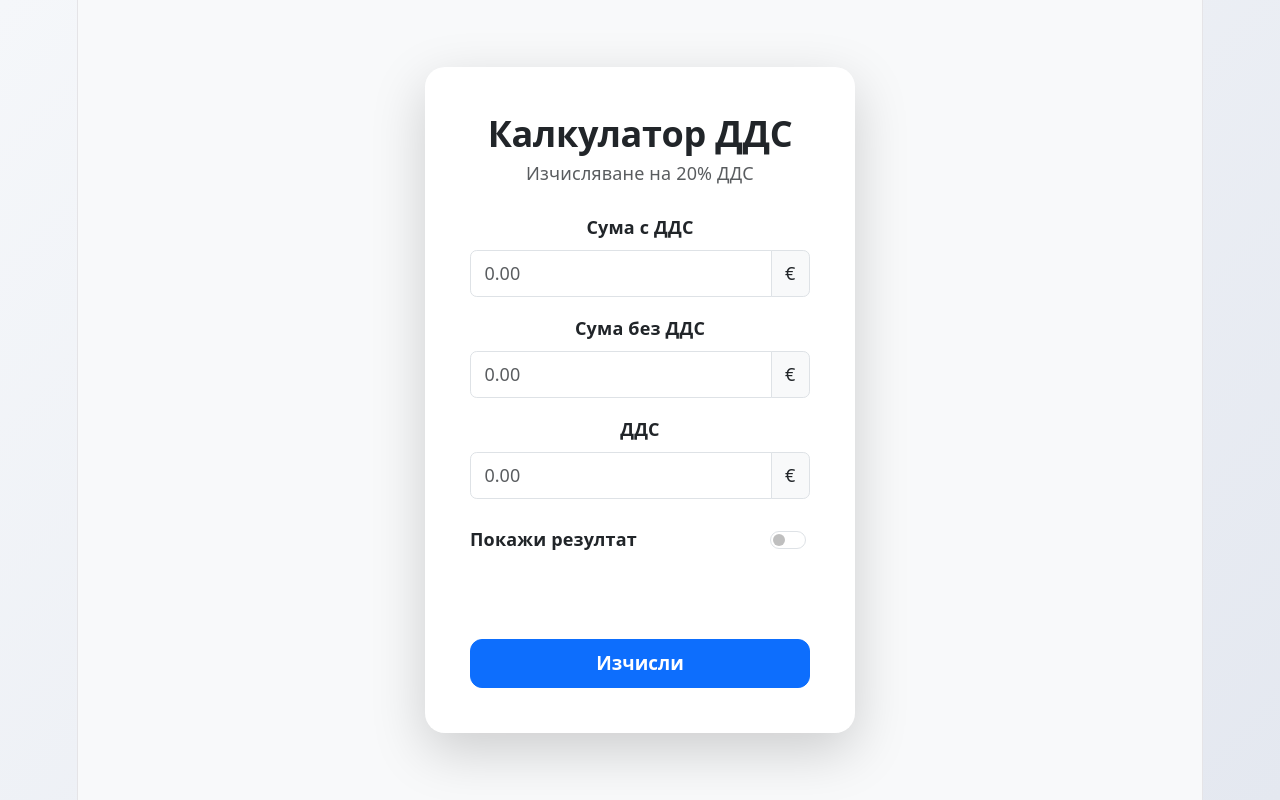
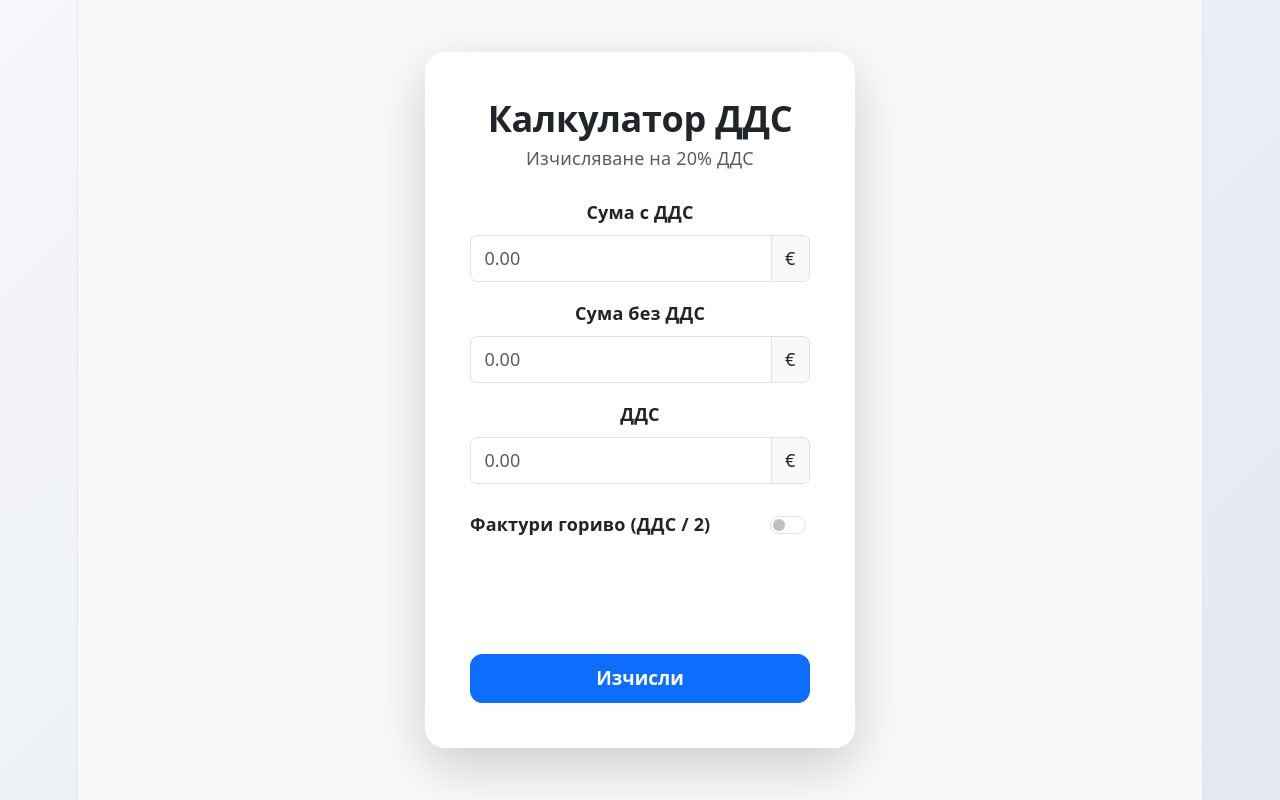
Before and after one commit to ChrGyoshev/VatCalculator, a React (Vite) app: page / in a window 1280 px wide. Built offline with nearby package versions, Linux system fonts and the light colour scheme.

Commit message:
edit labels

```diff
--- a/src/Calculator.jsx
+++ b/src/Calculator.jsx
@@ -128,7 +128,9 @@ export default function Calculator() {
           </Form.Group>
 
           <div className="d-flex justify-content-between align-items-center mb-3">
-            <span className="fw-semibold">Покажи резултат</span>
+            <span className="fw-semibold">
+               Фактури гориво <span className="">(ДДС / 2)</span>
+            </span>
 
             <Form.Check
               type="switch"
@@ -138,16 +140,12 @@ export default function Calculator() {
             />
           </div>
 
-          <div style={{ minHeight: "50px" }} className="text-center mb-3">
-            <span
-              className="px-3 py-2 rounded-pill bg-light border fw-semibold fs-5"
-              style={{
-                opacity: showResult && vat ? 1 : 0,
-                transition: "0.2s ease-in-out",
-              }}
-            >
-              {(Number(vat) / 2 || 0).toFixed(2)} €
-            </span>
+          <div style={{ minHeight: "80px" }} className="mb-3">
+            {showResult && vat && (
+              <div className="w-100 text-center py-2 rounded-4 bg-white border shadow-sm fw-semibold fs-4">
+                {(Number(vat) / 2).toFixed(2)} €
+              </div>
+            )}
           </div>
 
           <Button
```
